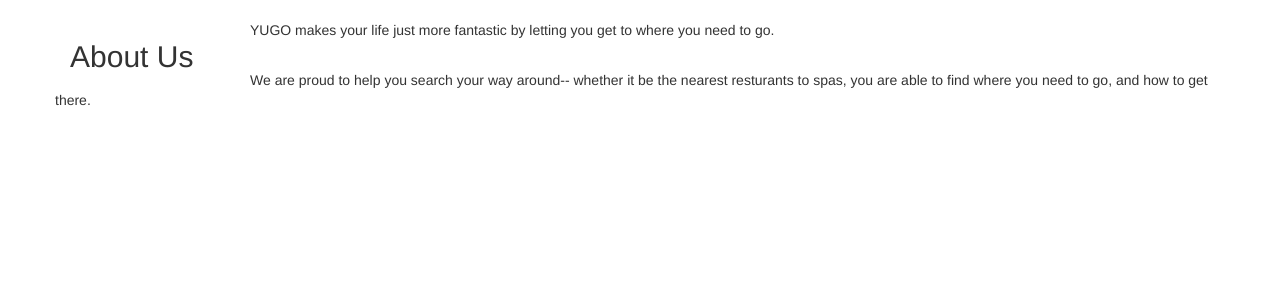
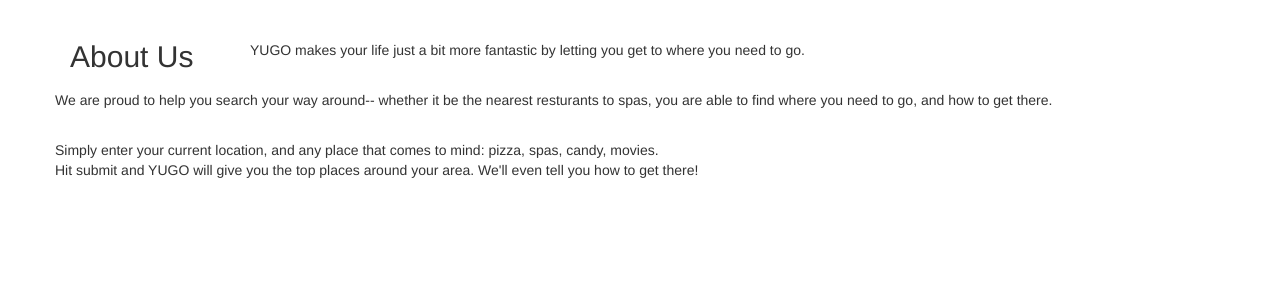
Before and after one commit to stuycs-softdev-fall-2013/proj2-pd7-04-yugo, a Flask app: page /AboutUs in a window 1280 px wide. Shown: the part 72-372 px from the top of the page. Run offline with Flask 2, Linux system fonts and the light colour scheme; parts of the project's set-up code (start-up, migrations or seed data) failed here and were passed over.

Commit message:
Update AboutUs.html

```diff
--- a/templates/AboutUs.html
+++ b/templates/AboutUs.html
@@ -13,13 +13,17 @@
  <div class ="container">
    <div class="row">
      <div class="col-lg-2">
-       <h2>About Us</h2>
+		<h2>About Us</h2>
 
      </div>
-       <p>YUGO makes your life just more fantastic by letting you get to where you need to go.</p>
-       <br>
-       <p> We are proud to help you search your way around-- whether it be the nearest resturants to spas, you are able to find where you need to go, and how to get there. </p>
-
+		<br>
+		<p>YUGO makes your life just a bit more fantastic by letting you get to where you need to go.</p>
+		<br>
+		<p> We are proud to help you search your way around-- whether it be the nearest resturants to spas, you are able to find where you need to go, and how to get there. </p>
+		<br>
+		Simply enter your current location, and any place that comes to mind: pizza, spas, candy, movies.
+		<br>
+		Hit submit and YUGO will give you the top places around your area. We'll even tell you how to get there!
      </div>
    </div>
  </div>
```
